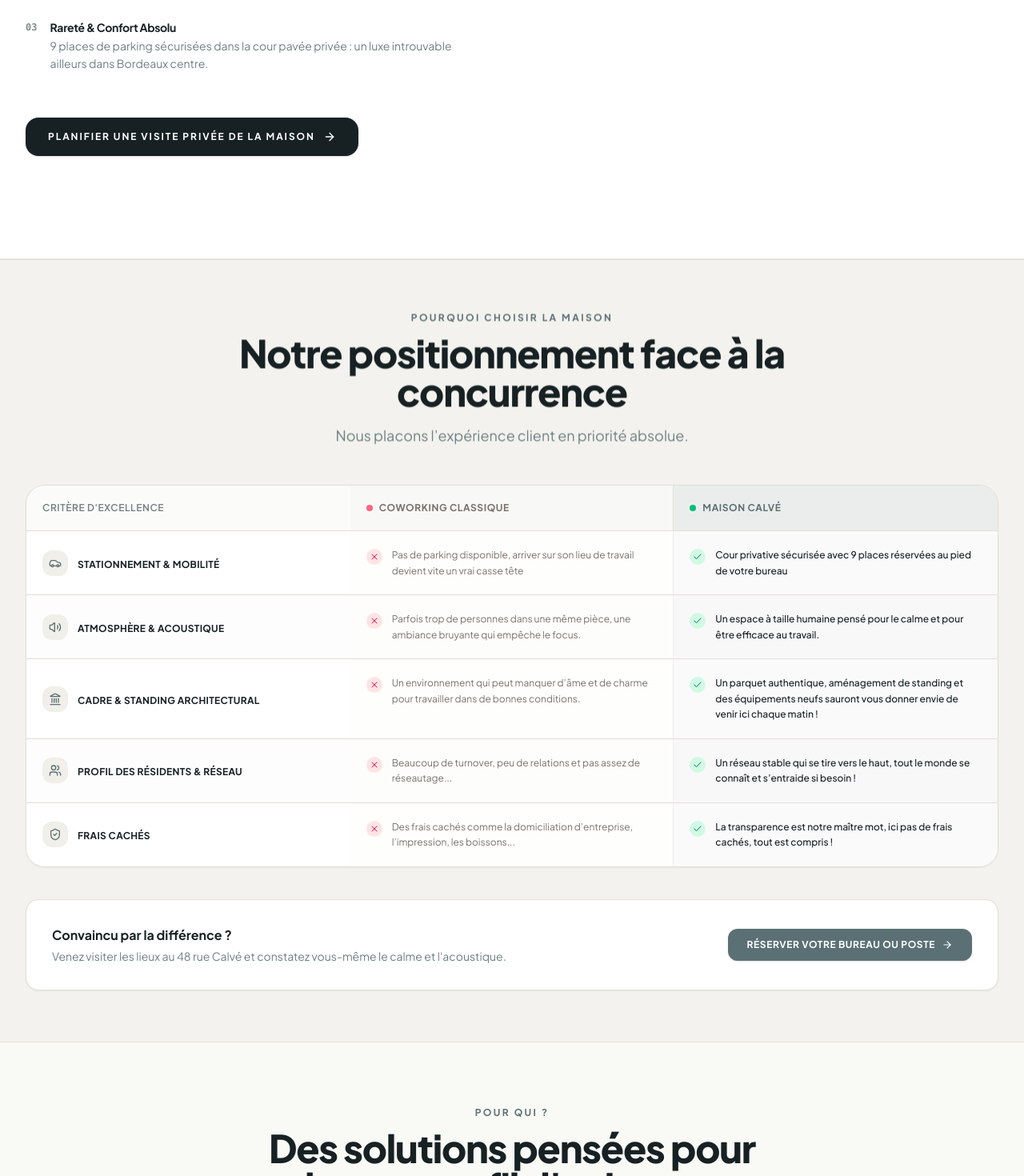
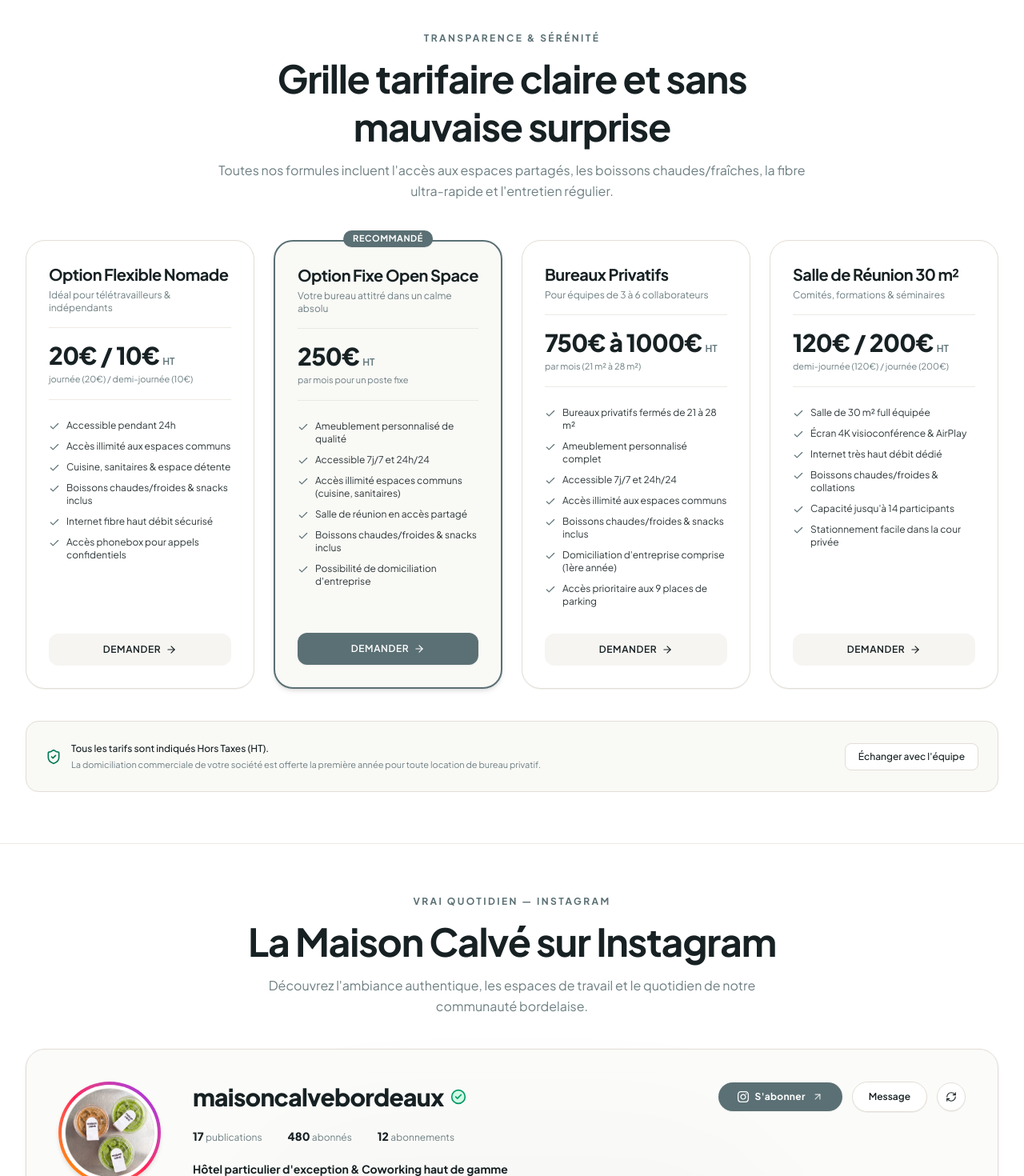
Before and after one commit to RafiMohammadHasib/Maison-Calv-, a Next.js app: page / in a window 1280 px wide. Shown: the part 3860-5330 px from the top of the page at 80% size. Built offline with nearby package versions, Linux system fonts and the light colour scheme.

Commit message:
refactor: remove AudienceSection and Manifesto sections for streamlined layout

```diff
--- a/src/components/MaisonApp.tsx
+++ b/src/components/MaisonApp.tsx
@@ -4,9 +4,7 @@
 import Navbar from "@/components/layout/Navbar";
 import Hero from "@/components/hero/Hero";
 import SpacesSection from "@/components/spaces/SpacesSection";
-import Manifesto from "@/components/sections/Manifesto";
 import ComparisonSection from "@/components/sections/ComparisonSection";
-import AudienceSection from "@/components/sections/AudienceSection";
 import PricingSection from "@/components/sections/PricingSection";
 import InstagramGallery from "@/components/sections/InstagramGallery";
 import LocationMap from "@/components/sections/LocationMap";
@@ -55,14 +53,8 @@
         {/* Workspaces Showcase */}
         <SpacesSection language={language} onOpenEnquiry={handleOpenEnquiry} />
 
-        {/* About Us / Manifesto: The Story & Heritage of 48 rue Calvé */}
-        <Manifesto language={language} onOpenEnquiry={handleOpenEnquiry} />
-
         {/* Executive Comparison: Coworking Usine vs Maison Calvé */}
         <ComparisonSection language={language} onOpenEnquiry={handleOpenEnquiry} />
-
-        {/* Interactive Audience & Profile Solutions */}
-        <AudienceSection language={language} onOpenEnquiry={handleOpenEnquiry} />
 
         {/* Transparent Pricing Table */}
         <PricingSection language={language} onOpenEnquiry={handleOpenEnquiry} />
--- a/src/components/layout/Footer.tsx
+++ b/src/components/layout/Footer.tsx
@@ -114,15 +114,6 @@
               </li>
               <li>
                 <a href="#about" className="hover:text-white transition-colors">
-                  {language === "en"
-                    ? "About Maison Calvé"
-                    : language === "es"
-                    ? "Sobre Maison Calvé"
-                    : "L'Histoire & Philosophie"}
-                </a>
-              </li>
-              <li>
-                <a href="#positionnement" className="hover:text-white transition-colors">
                   {language === "en"
                     ? "Our Positioning"
                     : language === "es"
--- a/src/components/sections/ComparisonSection.tsx
+++ b/src/components/sections/ComparisonSection.tsx
@@ -138,7 +138,8 @@
   }[language];
 
   return (
-    <section id="positionnement" className="py-12 sm:py-16 bg-calve-stone/60 border-y border-calve-border relative overflow-hidden">
+    <section id="about" className="py-12 sm:py-16 bg-calve-stone/60 border-y border-calve-border relative overflow-hidden">
+      <span id="positionnement" className="sr-only" />
       <div className="max-w-7xl mx-auto px-4 sm:px-6 lg:px-8">
         {/* Header */}
         <ScrollReveal>
```
